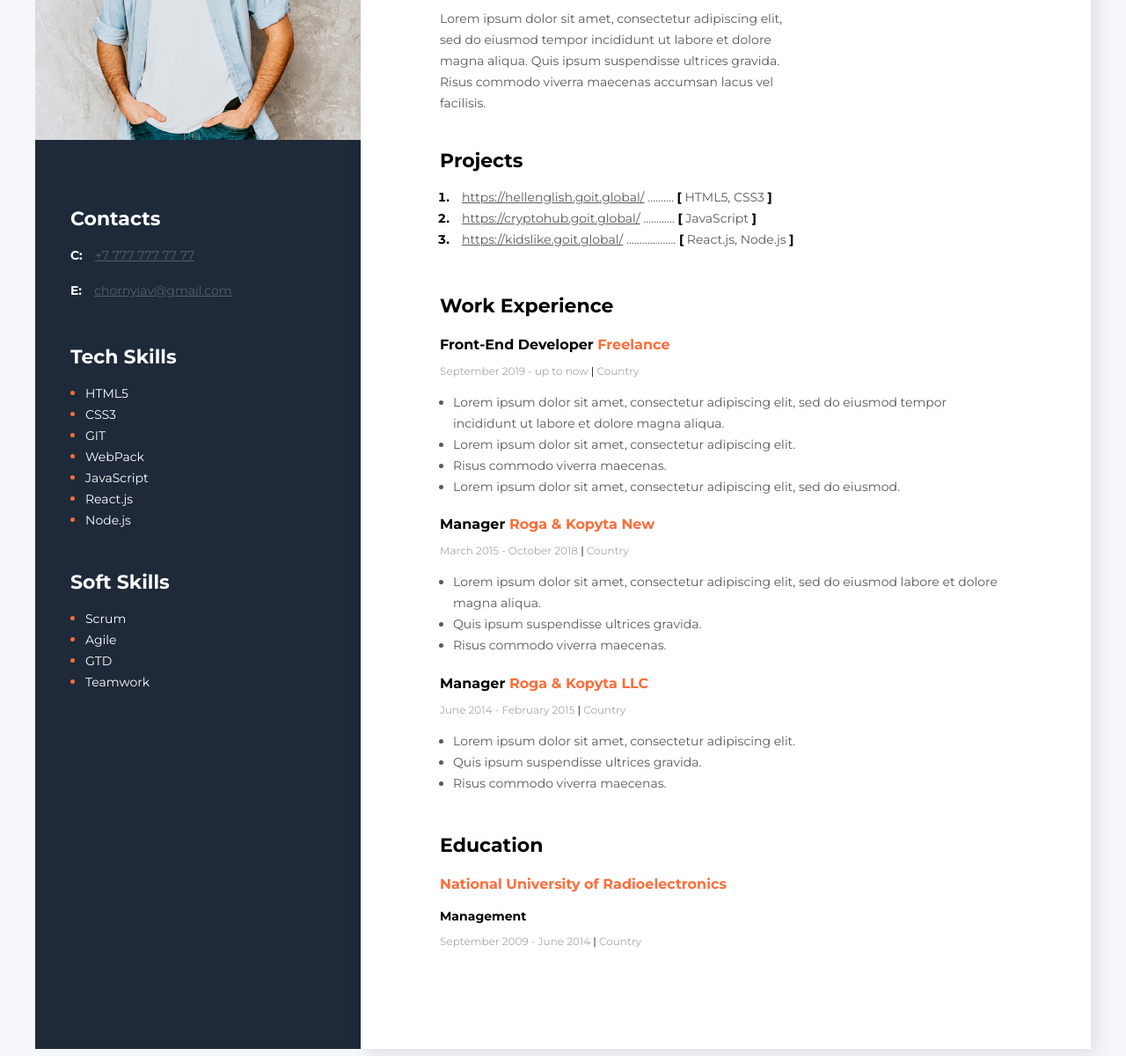
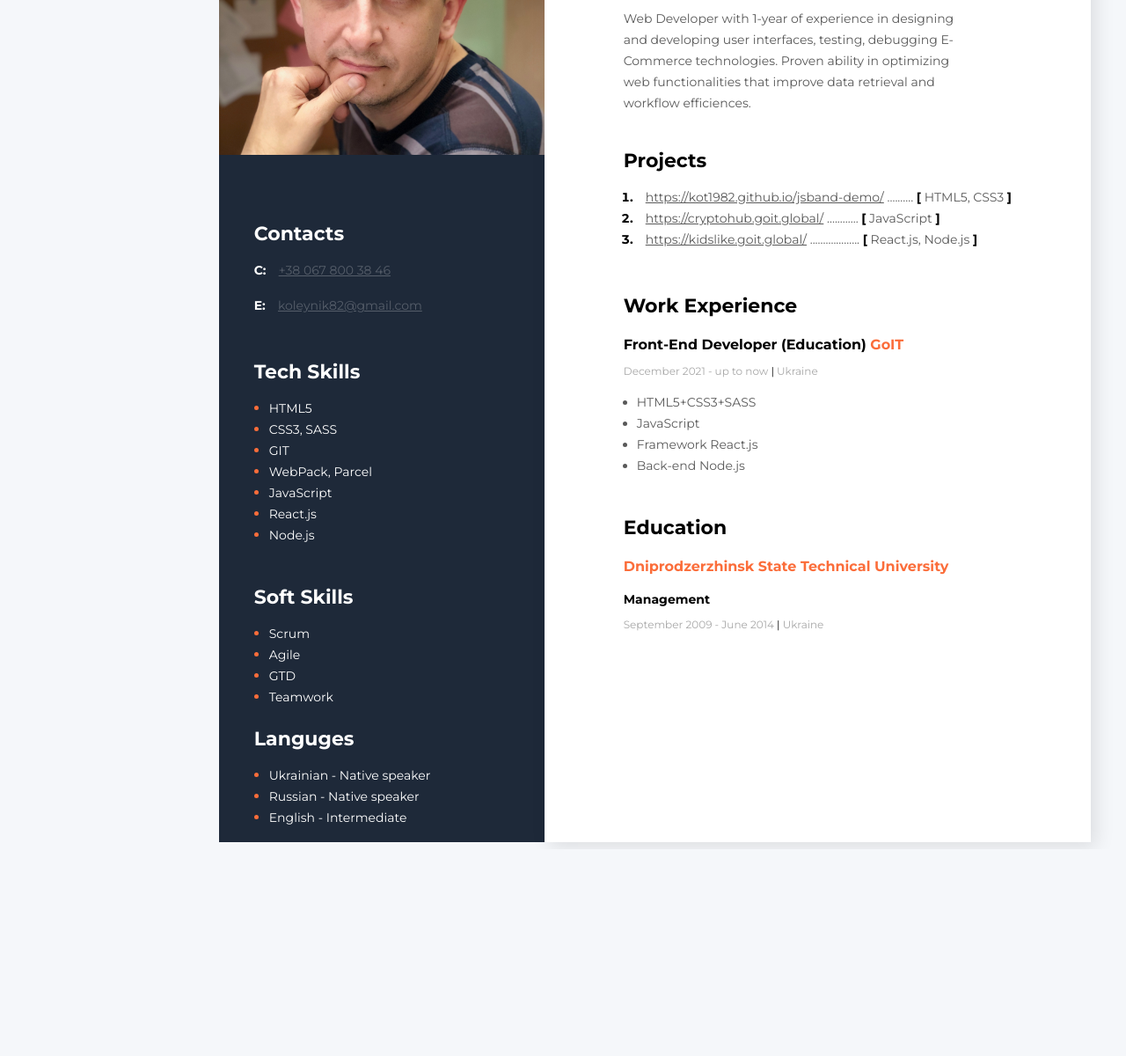
Before and after one commit to Kot1982/github-cv, a plain HTML site: page index.html in a window 1280 px wide. Shown: the part 243-1443 px from the top of the page at 88% size. After the commit the page ends 1208 px from the top, so only its background shows below. Drawn offline with Linux system fonts and the light colour scheme.

Commit message:
update cv

```diff
--- a/index.html
+++ b/index.html
@@ -22,11 +22,10 @@
         <div class="about_user">
             <h2 class="about_position">Front-End Developer</h2>
 
-            <h1 class="about_name">Anton Chornyi</h1>
+            <h1 class="about_name">Kostiantyn Oliinyk</h1>
 
             <p class="about_description">
-                Lorem ipsum dolor sit amet, consectetur adipiscing elit, sed do eiusmod tempor incididunt ut labore et dolore magna
-                aliqua. Quis ipsum suspendisse ultrices gravida. Risus commodo viverra maecenas accumsan lacus vel facilisis.
+                Web Developer with 1-year of experience in designing and developing user interfaces, testing, debugging E-Commerce technologies. Proven ability in optimizing web functionalities that improve data retrieval and workflow efficiences.
             </p>
 
         </div>
@@ -39,7 +38,7 @@
             <ol class="projects_list">
                 <li class="projects_item">
                     <span class="project">
-                        <a href="https://hellenglish.goit.global/" class="project_link">https://hellenglish.goit.global/</a>
+                        <a href="https://kot1982.github.io/jsband-demo/" class="project_link">https://kot1982.github.io/jsband-demo/</a>
                         ..........
                         <span class="project_bracket">[</span> HTML5, CSS3 <span class="project_bracket">]</span>
                     </span>
@@ -70,18 +69,17 @@
             </h3>
             <!--Company1-->
             <div>
-                <h4 class="work_position">Front-End Developer <span class="organization">Freelance</span> </h4>
-                <p class="period">September 2019 - up to now <span class="line">|</span> Country</p>
+                <h4 class="work_position">Front-End Developer (Education) <span class="organization">GoIT</span> </h4>
+                <p class="period">December 2021 - up to now <span class="line">|</span> Ukraine</p>
                 <ul class="work_list">
-                    <li class="work_list_item">Lorem ipsum dolor sit amet, consectetur adipiscing elit, sed do eiusmod tempor incididunt ut labore et dolore magna
-                    aliqua.</li>
-                    <li class="work_list_item">Lorem ipsum dolor sit amet, consectetur adipiscing elit.</li>
-                    <li class="work_list_item">Risus commodo viverra maecenas.</li>
-                    <li class="work_list_item">Lorem ipsum dolor sit amet, consectetur adipiscing elit, sed do eiusmod.</li>
+                    <li class="work_list_item">HTML5+CSS3+SASS</li>
+                    <li class="work_list_item">JavaScript</li>
+                    <li class="work_list_item">Framework React.js</li>
+                    <li class="work_list_item">Back-end Node.js</li>
                 </ul>
             </div>
             <!--Company2-->
-            <div>
+            <!-- <div>
                 <h4 class="work_position">Manager <span class="organization">Roga & Kopyta New</span> </h4>
                 <p class="period">March 2015 - October 2018 <span class="line">|</span> Country</p>
                 <ul class="work_list">
@@ -89,9 +87,9 @@
                     <li class="work_list_item">Quis ipsum suspendisse ultrices gravida.</li>
                     <li class="work_list_item">Risus commodo viverra maecenas.</li>
                 </ul>
-            </div>
+            </div> -->
             <!--Company3-->
-            <div>
+            <!-- <div>
                 <h4 class="work_position">Manager <span class="organization">Roga & Kopyta LLC</span> </h4>
                 <p class="period">June 2014 - February 2015 <span class="line">|</span> Country</p>
                 <ul class="work_list">
@@ -99,32 +97,32 @@
                     <li class="work_list_item">Quis ipsum suspendisse ultrices gravida.</li>
                     <li class="work_list_item">Risus commodo viverra maecenas.</li>
                 </ul>
-            </div>
+            </div> -->
         </div>
         <!--Education-->
         <div class="education">
             <h3 class="title">
                 Education
             </h3>
-            <h4 class="education_university">National University of Radioelectronics</h4>
+            <h4 class="education_university">Dniprodzerzhinsk State Technical University</h4>
             <h4 class="department">Management</h4>
-            <p class="period">September 2009 - June 2014 <span class="line">|</span> Country</p>
+            <p class="period">September 2009 - June 2014 <span class="line">|</span> Ukraine</p>
         </div>
     </div>
     <!--Sidebar-->
     <aside class="sidebar">
-       <img src="img/photo.jpg" alt="user photo" class="photo">
+       <img src="img/me.JPG" alt="user photo" class="photo">
        <!--Contacts-->
        <div class="contacts">
            <h3 class="sidebar_title">Contacts</h3>
            <div>
                <p>
                    <span class="contact_type">C:</span>
-                    <a href="tel:+77777777777" class="contact_link">+7 777 777 77 77</a>
+                    <a href="tel:+380678003846" class="contact_link">+38 067 800 38 46</a>
                 </p>
                <p>
                    <span class="contact_type">E:</span>
-                    <a href="mailto:chornyiav@gmail.com" class="contact_link">chornyiav@gmail.com</a>
+                    <a href="mailto:koleynik82@gmail.com" class="contact_link">koleynik82@gmail.com</a>
                 </p>
            </div>
        </div>
@@ -133,9 +131,9 @@
            <h3 class="sidebar_title">Tech Skills</h3>
            <ul class="tech_skills_list">
                <li class="tech_skills_item"> <span class="tech_skills_text">HTML5</span> </li>
-               <li class="tech_skills_item"> <span class="tech_skills_text">CSS3</span> </li>
+               <li class="tech_skills_item"> <span class="tech_skills_text">CSS3, SASS</span> </li>
                <li class="tech_skills_item"> <span class="tech_skills_text">GIT</span> </li>
-               <li class="tech_skills_item"> <span class="tech_skills_text">WebPack</span> </li>
+               <li class="tech_skills_item"> <span class="tech_skills_text">WebPack, Parcel</span> </li>
                <li class="tech_skills_item"> <span class="tech_skills_text">JavaScript</span> </li>
                <li class="tech_skills_item"> <span class="tech_skills_text">React.js</span> </li>
                <li class="tech_skills_item"> <span class="tech_skills_text">Node.js</span> </li>
@@ -151,6 +149,14 @@
                <li class="soft_skills_item"> <span class="soft_skills_text">Teamwork</span> </li>
            </ul>
        </div>
+    <div class="soft_skills">
+        <h3 class="sidebar_title">Languges</h3>
+        <ul class="soft_skills_list">
+            <li class="soft_skills_item"> <span class="soft_skills_text">Ukrainian - Native speaker</span> </li>
+            <li class="soft_skills_item"> <span class="soft_skills_text">Russian - Native speaker</span> </li>
+            <li class="soft_skills_item"> <span class="soft_skills_text">English - Intermediate</span> </li>
+        </ul>
+    </div>
     </aside>
 
 </div>
```
Also changed, not shown: img/me.JPG (added).
